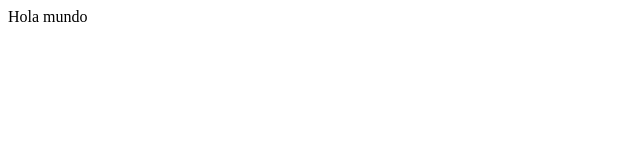
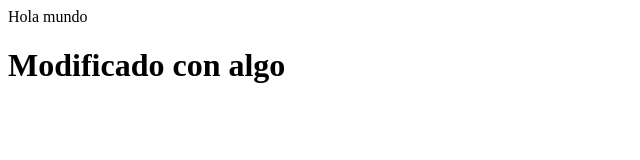
Before and after one commit to Arnold07cp/sitiobs6Arnold, a plain HTML site: page index.html in a window 1280 px wide. Shown: the whole page, without its empty margins (0-640 px from the left). Drawn offline with Linux system fonts and the light colour scheme.

Commit message:
Se ha modificado el index.html

```diff
--- a/index.html
+++ b/index.html
@@ -8,5 +8,6 @@
 </head>
 <body>
     Hola mundo
+    <h1>Modificado con algo</h1>
 </body>
 </html>
```
